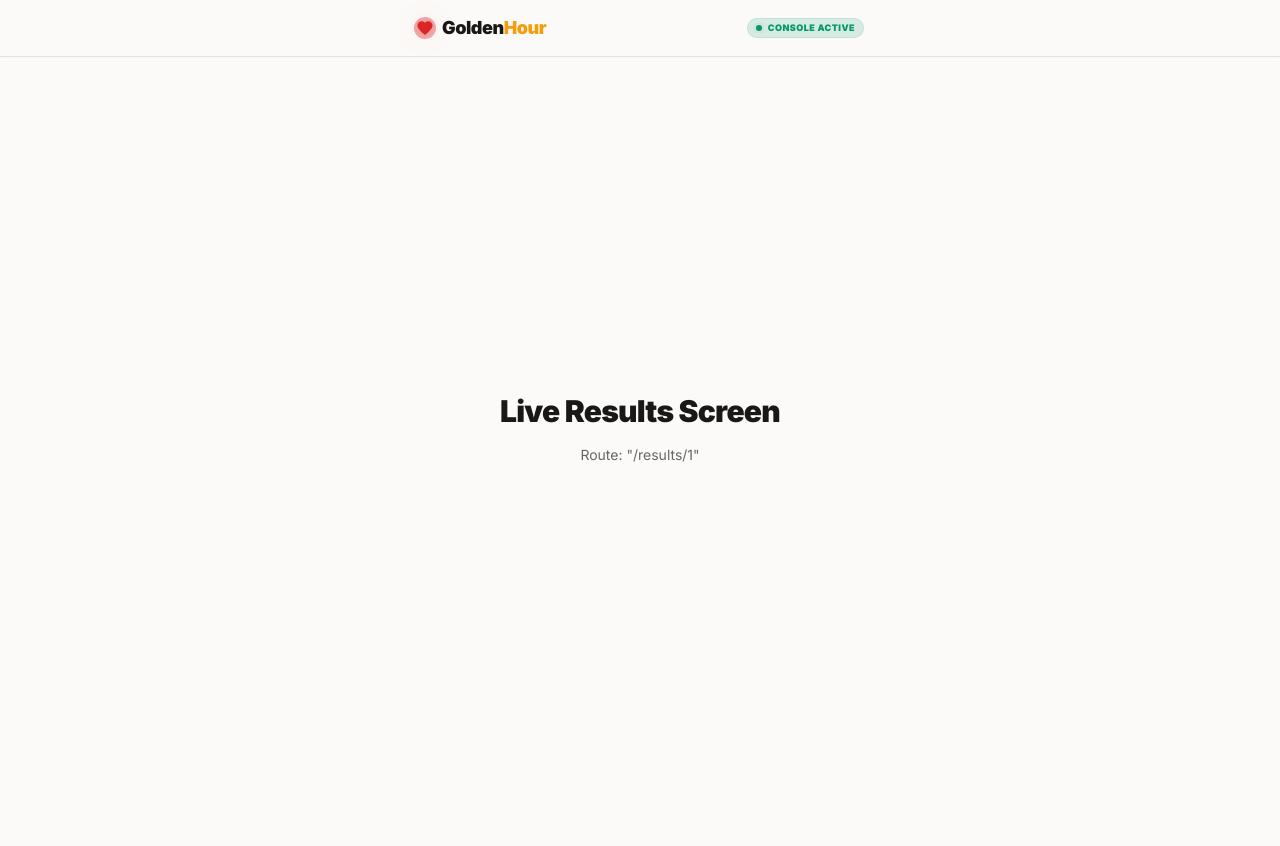
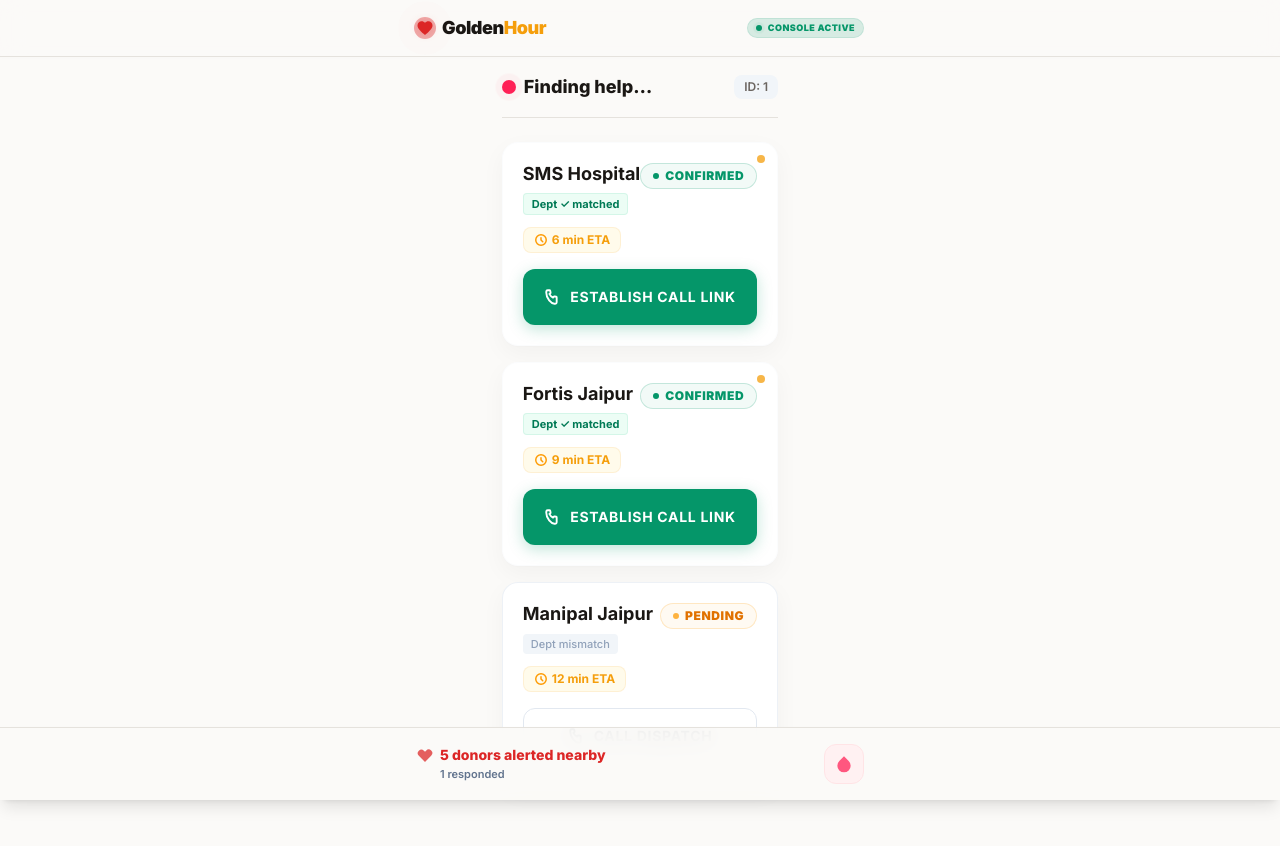
Before and after one commit to SarmaHighOnCode/GoldenHour, a React (Vite) app in the folder frontend/: page /results/1 in a window 1280 px wide. Shown: the top 846 px of the page. Before the commit the page ends 800 px from the top, so only its background shows below. Built offline with nearby package versions, Linux system fonts and the light colour scheme; the HTML template or start-up script is replaced by a standard one.

Commit message:
feat(frontend): Implement Screen 2 (Live Results View) with dynamic sorting and status animation

```diff
--- a/frontend/src/components/PatientResultsView.tsx
+++ b/frontend/src/components/PatientResultsView.tsx
@@ -1,12 +1,213 @@
-import React from 'react';
+import React, { useState, useEffect } from 'react';
 import { useParams } from 'react-router-dom';
+import { motion, AnimatePresence } from 'framer-motion';
+import { Card } from './ui/Card';
+import { Badge } from './ui/Badge';
+import { Button } from './ui/Button';
+
+interface Hospital {
+  hospital_id: string;
+  name: string;
+  eta_minutes: number;
+  department_match: boolean;
+  status: 'pending' | 'confirmed' | 'declined';
+  phone: string;
+}
 
 export default function PatientResultsView() {
   const { id } = useParams<{ id: string }>();
+
+  // State initialized with the exact fake data shape matching the contract
+  const [hospitals, setHospitals] = useState<Hospital[]>([
+    { hospital_id: "h1", name: "SMS Hospital", eta_minutes: 6, department_match: true, status: "pending", phone: "+910000000000" },
+    { hospital_id: "h2", name: "Fortis Jaipur", eta_minutes: 9, department_match: true, status: "confirmed", phone: "+910000000000" },
+    { hospital_id: "h3", name: "Manipal Jaipur", eta_minutes: 12, department_match: false, status: "pending", phone: "+910000000000" },
+  ]);
+
+  // Alert metrics
+  const [donorsAlerted] = useState(5);
+  const [donorsResponded, setDonorsResponded] = useState(0);
+
+  // TODO: Replace this simulated hook with real API polling and Supabase Realtime subscription
+  /*
+    TODO Link:
+    For real-time updates:
+    1. Poll GET /emergency/{id}/status every 3 seconds:
+       const res = await fetch(`/api/emergency/${id}/status`);
+       const data = await res.json();
+       setHospitals(data.hospitals);
+       setDonorsResponded(data.donors_responded);
+    2. Alternatively, subscribe to Supabase Realtime changes:
+       supabase
+         .channel('hospitals-status')
+         .on('postgres_changes', { event: 'UPDATE', schema: 'public', table: 'hospitals' }, payload => { ... })
+         .subscribe()
+  */
+
+  // Hackathon Demo Simulation: transition SMS Hospital (h1) to 'confirmed'
+  // and Manipal Jaipur (h3) to 'declined' over time to show smooth state transition animations.
+  useEffect(() => {
+    // 3 seconds: SMS Hospital gets confirmed
+    const timer1 = setTimeout(() => {
+      setHospitals(prev =>
+        prev.map(h => h.hospital_id === 'h1' ? { ...h, status: 'confirmed' } : h)
+      );
+      setDonorsResponded(1);
+    }, 4000);
+
+    // 6 seconds: Manipal Jaipur gets declined
+    const timer2 = setTimeout(() => {
+      setHospitals(prev =>
+        prev.map(h => h.hospital_id === 'h3' ? { ...h, status: 'declined' } : h)
+      );
+      setDonorsResponded(2);
+    }, 8000);
+
+    return () => {
+      clearTimeout(timer1);
+      clearTimeout(timer2);
+    };
+  }, []);
+
+  // Sort: Confirmed float to top, then sorted by ETA (shortest first)
+  const sortedHospitals = [...hospitals].sort((a, b) => {
+    if (a.status === 'confirmed' && b.status !== 'confirmed') return -1;
+    if (a.status !== 'confirmed' && b.status === 'confirmed') return 1;
+    if (a.status === 'declined' && b.status !== 'declined') return 1;
+    if (a.status !== 'declined' && b.status === 'declined') return -1;
+    return a.eta_minutes - b.eta_minutes;
+  });
+
   return (
-    <div className="py-8 text-center space-y-4">
-      <h1 className="text-3xl font-black tracking-tight text-ink">Live Results Screen</h1>
-      <p className="text-sm text-ink-muted">Route: "/results/{id}"</p>
+    <div className="space-y-6 pb-28 select-none">
+
+      {/* Top Status Header */}
+      <div className="flex items-center justify-between border-b border-[#E5E2DD] pb-4">
+        <div className="flex items-center gap-2">
+          {/* Pulsing indicator */}
+          <span className="relative flex h-3.5 w-3.5">
+            <span className="animate-ping absolute inline-flex h-full w-full rounded-full bg-rose-400 opacity-75" />
+            <span className="relative inline-flex rounded-full h-3.5 w-3.5 bg-rose-500" />
+          </span>
+          <span className="font-extrabold text-lg text-ink">Finding help…</span>
+        </div>
+        <span className="text-xs font-semibold text-ink-muted bg-slate-100 px-2.5 py-1 rounded-lg">
+          ID: {id}
+        </span>
+      </div>
+
+      {/* Hospital Cards (AnimatePresence for layout transition animations) */}
+      <div className="space-y-4">
+        <AnimatePresence>
+          {sortedHospitals.map((h, index) => {
+            const isConfirmed = h.status === 'confirmed';
+            const isDeclined = h.status === 'declined';
+
+            return (
+              <motion.div
+                key={h.hospital_id}
+                layout
+                initial={{ opacity: 0, y: 20 }}
+                animate={{ opacity: 1, y: 0 }}
+                exit={{ opacity: 0, scale: 0.95 }}
+                transition={{
+                  type: 'spring',
+                  stiffness: 300,
+                  damping: 30,
+                  delay: index * 0.05
+                }}
+              >
+                <Card
+                  animateEntrance={false} // Framer-motion layout handles entrance
+                  className={`transition-all duration-500 border ${
+                    isConfirmed
+                      ? 'border-emerald-500/40 bg-emerald-50/10 shadow-[0_4px_20px_rgba(5,150,105,0.08)]'
+                      : isDeclined
+                      ? 'opacity-40 grayscale border-slate-200/50 bg-slate-50/50'
+                      : 'border-slate-200/60'
+                  }`}
+                >
+                  {/* Glowing amber branding highlight on confirmed card */}
+                  {isConfirmed && (
+                    <div className="absolute top-0 right-0 w-2 h-2 bg-goldenhour rounded-full m-3 animate-pulse" />
+                  )}
+
+                  <div className="flex justify-between items-start mb-3">
+                    <div className="space-y-1">
+                      <h3 className="font-bold text-lg text-ink leading-tight">
+                        {h.name}
+                      </h3>
+
+                      {/* Subdued / Matched department chip */}
+                      {h.department_match ? (
+                        <span className="inline-flex items-center text-[11px] font-bold text-emerald-700 bg-emerald-50 px-2 py-0.5 rounded border border-emerald-500/10">
+                          Dept ✓ matched
+                        </span>
+                      ) : (
+                        <span className="inline-flex items-center text-[11px] font-medium text-slate-400 bg-slate-100 px-2 py-0.5 rounded">
+                          Dept mismatch
+                        </span>
+                      )}
+                    </div>
+
+                    <Badge status={h.status} />
+                  </div>
+
+                  {/* Badging: ETA & Distance */}
+                  <div className="flex items-center gap-2 mb-4">
+                    <span className="inline-flex items-center gap-1 text-xs font-bold text-[#F59E0B] bg-amber-50 px-2.5 py-1 rounded-lg border border-amber-500/10">
+                      <svg className="w-3.5 h-3.5 text-amber-500" fill="none" stroke="currentColor" strokeWidth="2.5" viewBox="0 0 24 24">
+                        <path strokeLinecap="round" strokeLinejoin="round" d="M12 8v4l3 3m6-3a9 9 0 11-18 0 9 9 0 0118 0z" />
+                      </svg>
+                      {h.eta_minutes} min ETA
+                    </span>
+                  </div>
+
+                  {/* 1-tap Call Button */}
+                  <a
+                    href={`tel:${h.phone}`}
+                    className={`flex items-center justify-center gap-2 w-full h-14 rounded-xl font-bold text-sm tracking-wider uppercase transition-all duration-300 border ${
+                      isConfirmed
+                        ? 'bg-success hover:opacity-90 text-white border-transparent shadow-[0_4px_15px_rgba(5,150,105,0.25)]'
+                        : 'bg-white hover:bg-slate-50 text-slate-700 border-slate-200'
+                    }`}
+                  >
+                    <svg className="w-4.5 h-4.5" fill="none" stroke="currentColor" strokeWidth="2.5" viewBox="0 0 24 24">
+                      <path strokeLinecap="round" strokeLinejoin="round" d="M3 5a2 2 0 012-2h2.28a1 1 0 01.94.725l.548 2.2a1 1 0 01-.321.988l-1.305.98a10.582 10.582 0 004.872 4.872l.98-1.305a1 1 0 01.988-.321l2.2.548a1 1 0 01.725.94V19a2 2 0 01-2 2h-1C9.716 21 3 14.284 3 6V5z" />
+                    </svg>
+                    {isConfirmed ? 'Establish Call Link' : 'Call Dispatch'}
+                  </a>
+                </Card>
+              </motion.div>
+            );
+          })}
+        </AnimatePresence>
+      </div>
+
+      {/* Pinned Bottom Donor Panel */}
+      <div className="fixed bottom-0 left-0 right-0 bg-[#FBFAF8]/90 backdrop-blur-md border-t border-[#E5E2DD] p-4 shadow-lg z-40">
+        <div className="max-w-md mx-auto flex items-center justify-between">
+          <div className="flex flex-col gap-0.5">
+            <span className="text-emergency font-extrabold text-sm flex items-center gap-1.5 leading-none">
+              <svg className="w-4.5 h-4.5 text-emergency animate-pulse" fill="currentColor" viewBox="0 0 20 20">
+                <path fillRule="evenodd" d="M3.172 5.172a4 4 0 015.656 0L10 6.343l1.172-1.171a4 4 0 115.656 5.656L10 17.657l-6.828-6.829a4 4 0 010-5.656z" clipRule="evenodd" />
+              </svg>
+              {donorsAlerted} donors alerted nearby
+            </span>
+            <span className="text-[11px] text-slate-500 font-semibold pl-6">
+              {donorsResponded > 0 ? `${donorsResponded} responded` : 'Waiting for responses'}
+            </span>
+          </div>
+
+          {/* Blood drop placeholder badge */}
+          <div className="w-10 h-10 rounded-xl bg-rose-50 border border-rose-100 flex items-center justify-center text-rose-500">
+            <svg className="w-5 h-5 text-rose-500 animate-pulse" fill="currentColor" viewBox="0 0 24 24">
+              <path d="M12 2.69l5.66 5.66a8 8 0 1 1-11.31 0z"/>
+            </svg>
+          </div>
+        </div>
+      </div>
+
     </div>
   );
 }
```
